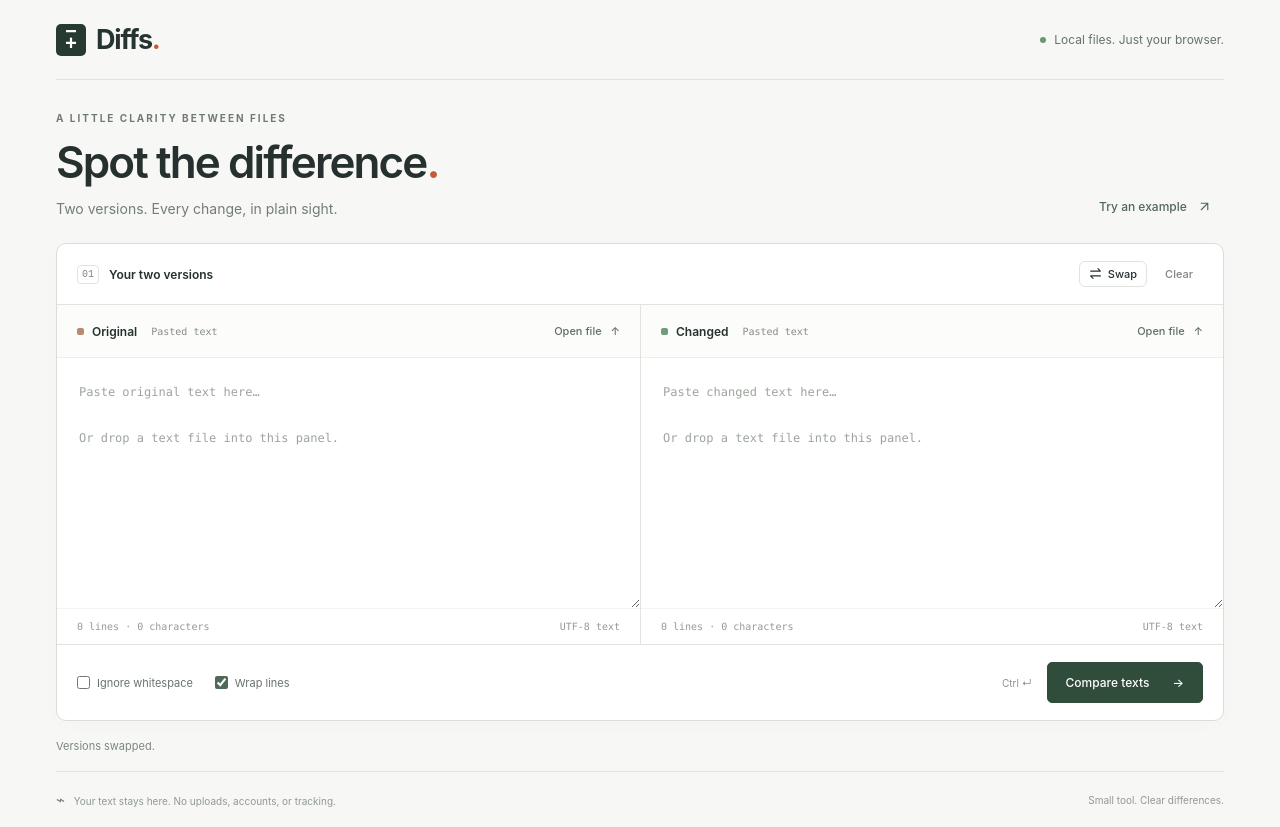
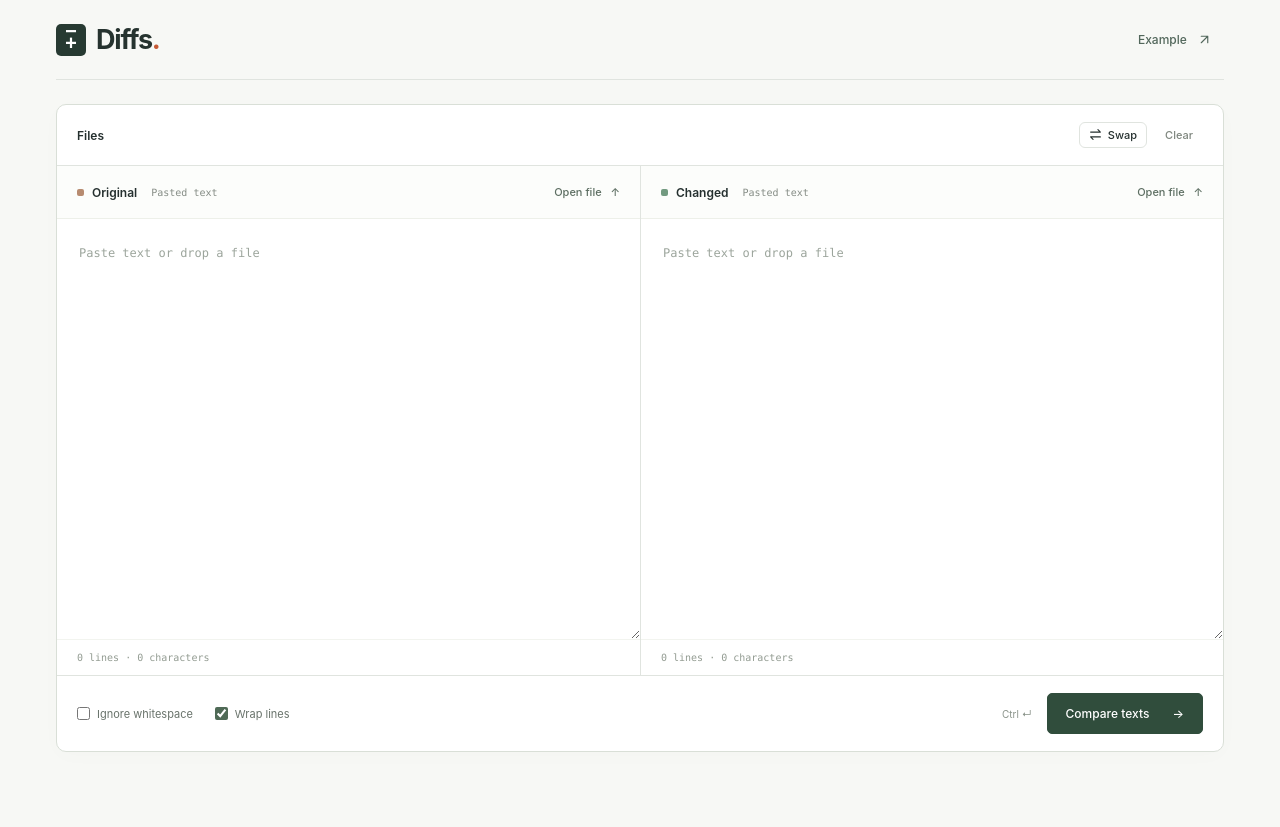
Before and after one commit to KotvicCodes/Diffs, a website built with Vite: page index.html in a window 1280 px wide. Both pictures are taken after a click on the button "Swap". After the commit the page ends 800 px from the top, so only its background shows below. Built offline with nearby package versions, Linux system fonts and the light colour scheme.

Commit message:
Remove decorative copy and simplify the interface

```diff
--- a/index.html
+++ b/index.html
@@ -5,37 +5,34 @@
     <meta name="viewport" content="width=device-width, initial-scale=1.0" />
     <meta name="description" content="Compare two text files, privately. A simple file diff tool that works entirely in your browser." />
     <meta name="color-scheme" content="light" />
-    <title>Diffs — a little clarity between files</title>
+    <title>Diffs</title>
   </head>
   <body>
     <div class="app">
       <header class="site-header">
         <a class="brand" href="./" aria-label="Diffs home"><span class="brand-icon" aria-hidden="true">−<br />+</span>Diffs<span class="brand-dot">.</span></a>
-        <span class="privacy"><span class="status-dot"></span>Local files. Just your browser.</span>
+        <button id="sample" class="text-button">Example <svg class="icon" aria-hidden="true" viewBox="0 0 16 16"><path d="M4 12 12 4M4 4h8v8" /></svg></button>
       </header>
 
       <main>
-        <div class="intro">
-          <div><p class="eyebrow">A LITTLE CLARITY BETWEEN FILES</p><h1>Spot the difference<span>.</span></h1><p class="subtitle">Two versions. Every change, in plain sight.</p></div>
-          <button id="sample" class="text-button">Try an example <svg class="icon" aria-hidden="true" viewBox="0 0 16 16"><path d="M4 12 12 4M4 4h8v8" /></svg></button>
-        </div>
+        <h1 class="sr-only">Compare files</h1>
 
         <div class="workspace">
           <div class="toolbar">
-            <div class="view-label"><span class="step-number" id="step-number">01</span><span id="view-title">Your two versions</span></div>
+            <div class="view-label" id="view-title">Files</div>
             <div class="toolbar-actions"><button id="edit" hidden>Edit texts</button><button id="swap" title="Swap original and changed text"><svg class="icon" aria-hidden="true" viewBox="0 0 16 16"><path d="M2 5h12l-3-3M14 11H2l3 3" /></svg> Swap</button><button id="clear" class="muted-button">Clear</button></div>
           </div>
 
           <div id="editors" class="editors">
             <section class="editor-panel" data-side="left" aria-label="Original version">
               <div class="panel-header"><div class="file-heading"><span class="file-dot original-dot"></span><span class="panel-label">Original</span><span id="left-name" class="file-name" title="Pasted text">Pasted text</span></div><button class="file-button" data-open="left">Open file <span aria-hidden="true">↑</span></button><input type="file" id="left-file" hidden aria-label="Open original file" /></div>
-              <label class="sr-only" for="left-text">Original text</label><textarea id="left-text" spellcheck="false" placeholder="Paste original text here…&#10;&#10;Or drop a text file into this panel."></textarea>
-              <div class="panel-footer"><span id="left-meta">0 lines · 0 characters</span><span>UTF-8 text</span></div>
+              <label class="sr-only" for="left-text">Original text</label><textarea id="left-text" spellcheck="false" placeholder="Paste text or drop a file"></textarea>
+              <div class="panel-footer"><span id="left-meta">0 lines · 0 characters</span></div>
             </section>
             <section class="editor-panel" data-side="right" aria-label="Changed version">
               <div class="panel-header"><div class="file-heading"><span class="file-dot changed-dot"></span><span class="panel-label">Changed</span><span id="right-name" class="file-name" title="Pasted text">Pasted text</span></div><button class="file-button" data-open="right">Open file <span aria-hidden="true">↑</span></button><input type="file" id="right-file" hidden aria-label="Open changed file" /></div>
-              <label class="sr-only" for="right-text">Changed text</label><textarea id="right-text" spellcheck="false" placeholder="Paste changed text here…&#10;&#10;Or drop a text file into this panel."></textarea>
-              <div class="panel-footer"><span id="right-meta">0 lines · 0 characters</span><span>UTF-8 text</span></div>
+              <label class="sr-only" for="right-text">Changed text</label><textarea id="right-text" spellcheck="false" placeholder="Paste text or drop a file"></textarea>
+              <div class="panel-footer"><span id="right-meta">0 lines · 0 characters</span></div>
             </section>
           </div>
 
@@ -50,10 +47,9 @@
             <div class="compare-action"><span class="keyboard-hint"><kbd id="shortcut">Ctrl</kbd> <kbd>↵</kbd></span><button id="compare" class="primary-button">Compare texts <span aria-hidden="true">→</span></button></div>
           </div>
         </div>
-        <div class="under-workspace"><p id="message" role="status" aria-live="polite">Ready when you are. Add two files or paste some text.</p><span id="change-count" hidden></span></div>
+        <div class="under-workspace"><p id="message" role="status" aria-live="polite"></p><span id="change-count" hidden></span></div>
       </main>
 
-      <footer class="site-footer"><p><span aria-hidden="true">⌁</span> Your text stays here. No uploads, accounts, or tracking.</p><span>Small tool. Clear differences.</span></footer>
     </div>
     <script type="module" src="/src/main.js"></script>
   </body>
--- a/src/main.js
+++ b/src/main.js
@@ -23,8 +23,7 @@ function edit() {
   $('editors').hidden = false;
   $('comparison').hidden = true;
   $('edit').hidden = true;
-  $('step-number').textContent = '01';
-  $('view-title').textContent = 'Your two versions';
+  $('view-title').textContent = 'Files';
   $('compare').firstChild.textContent = 'Compare texts ';
   $('change-count').hidden = true;
   result = null;
@@ -91,16 +90,15 @@ function renderComparison() {
     $('editors').hidden = true;
     $('comparison').hidden = false;
     $('edit').hidden = false;
-    $('step-number').textContent = '02';
-    $('view-title').textContent = 'The comparison';
+    $('view-title').textContent = 'Comparison';
     $('compare').firstChild.textContent = 'Compare again ';
     $('result-lines').textContent = `${next.rows.length.toLocaleString()} aligned rows`;
     $('change-count').hidden = false;
     $('change-count').textContent = `+${next.added} added  /  −${next.removed} removed`;
     $('change-count').classList.toggle('is-identical', next.identical);
     message(next.identical
-      ? $('ignore-whitespace').checked ? 'The texts match when ignoring whitespace.' : 'The texts are identical.'
-      : 'Comparison ready. Changes are highlighted below each file name.');
+      ? $('ignore-whitespace').checked ? 'Identical (ignoring whitespace).' : 'Identical.'
+      : '');
     result = next;
     $('diff-scroll').scrollTop = 0;
   } catch (error) {
@@ -123,7 +121,7 @@ async function loadFile(side, file) {
     $(`${side}-text`).value = normalize(text);
     names[side] = file.name;
     updateMeta(side);
-    message(`Loaded ${file.name}. Ready to compare.`);
+    message('');
   } catch (error) {
     if (loadVersion[side] === version) message(error.message, true);
   }
@@ -136,7 +134,7 @@ for (const side of sides) {
   $(`${side}-text`).addEventListener('input', () => {
     loadVersion[side]++;
     updateMeta(side);
-    message('Ready to compare.');
+    message('');
   });
   const panel = document.querySelector(`[data-side="${side}"]`);
   panel.addEventListener('dragover', (event) => {
@@ -157,7 +155,7 @@ for (const side of sides) {
 }
 
 $('compare').addEventListener('click', renderComparison);
-$('edit').addEventListener('click', () => { edit(); $('left-text').focus(); message('Edit either version, then compare again.'); });
+$('edit').addEventListener('click', () => { edit(); $('left-text').focus(); message(''); });
 $('ignore-whitespace').addEventListener('change', () => { if (result) renderComparison(); });
 $('wrap').addEventListener('change', () => document.querySelector('.workspace').classList.toggle('no-wrap', !$('wrap').checked));
 $('swap').addEventListener('click', () => {
@@ -166,7 +164,7 @@ $('swap').addEventListener('click', () => {
   [names.left, names.right] = [names.right, names.left];
   sides.forEach(updateMeta);
   if (result) renderComparison();
-  else message('Versions swapped.');
+  else message('');
 });
 $('clear').addEventListener('click', () => {
   edit();
@@ -177,13 +175,13 @@ $('clear').addEventListener('click', () => {
     updateMeta(side);
   }
   $('diff-rows').replaceChildren();
-  message('Ready when you are. Add two files or paste some text.');
+  message('');
   $('left-text').focus();
 });
 $('sample').addEventListener('click', () => {
   for (const side of sides) loadVersion[side]++;
-  $('left-text').value = '{\n  "name": "a small idea",\n  "version": "1.0.0",\n  "private": false,\n  "features": [\n    "compare text",\n    "upload files"\n  ]\n}\n';
-  $('right-text').value = '{\n  "name": "a little clarity",\n  "version": "1.1.0",\n  "private": true,\n  "features": [\n    "compare text",\n    "open local files",\n    "keep things simple"\n  ]\n}\n';
+  $('left-text').value = '{\n  "name": "project",\n  "version": "1.0.0",\n  "private": false,\n  "features": [\n    "compare text",\n    "upload files"\n  ]\n}\n';
+  $('right-text').value = '{\n  "name": "project",\n  "version": "1.1.0",\n  "private": true,\n  "features": [\n    "compare text",\n    "open local files",\n    "ignore whitespace"\n  ]\n}\n';
   names.left = 'before.json';
   names.right = 'after.json';
   sides.forEach(updateMeta);
--- a/src/style.css
+++ b/src/style.css
@@ -5,7 +5,6 @@
   font-synthesis: none;
   -webkit-font-smoothing: antialiased;
   --border: #e0e4df;
-  --muted: #737d77;
   --orange: #c65a35;
 }
 * { box-sizing: border-box; }
@@ -16,26 +15,18 @@ button:hover { background: #f0f2ee; border-color: #bec7bd; }
 button:focus-visible, a:focus-visible, input:focus-visible, .diff-scroll:focus-visible { outline: 2px solid var(--orange); outline-offset: 3px; }
 [hidden] { display: none !important; }
 .app { width: min(1440px, 100%); margin: auto; padding: 0 56px; }
+main { padding-top: 24px; }
 .site-header { display: flex; align-items: center; justify-content: space-between; height: 100px; border-bottom: 1px solid var(--border); }
 .brand { display: flex; align-items: center; text-decoration: none; color: #26332f; font-size: 27px; font-weight: 750; letter-spacing: -1.2px; }
 .brand-icon { width: 30px; height: 32px; line-height: 12px; padding-top: 3px; border-radius: 5px; margin-right: 10px; background: #273a32; color: white; font-family: monospace; font-size: 20px; letter-spacing: 0; text-align: center; }
 .brand-dot { color: var(--orange); }
-.privacy { display: flex; align-items: center; gap: 8px; color: #647268; font-size: 12px; }
-.status-dot { width: 6px; height: 6px; background: #6d9676; border-radius: 50%; }
-.intro { display: flex; align-items: flex-end; justify-content: space-between; gap: 20px; padding: 51px 0 33px; }
-.eyebrow { font-size: 10px; font-weight: 650; letter-spacing: 2px; margin: 0 0 14px; color: #6f7b71; }
-h1 { font-size: clamp(28px, 3.5vw, 44px); line-height: 1.1; font-weight: 600; letter-spacing: -1.9px; margin: 0 0 14px; }
-h1 span { color: var(--orange); }
-.subtitle { margin: 0; color: var(--muted); font-size: 14px; }
-.text-button { background: transparent; border-color: transparent; color: #52675b; font-size: 12px; margin-bottom: -6px; white-space: nowrap; }
-.text-button span { margin-left: 10px; }
+.text-button { background: transparent; border-color: transparent; color: #52675b; font-size: 12px; white-space: nowrap; }
 .icon { width: 13px; height: 13px; fill: none; stroke: currentColor; stroke-width: 1.4; stroke-linecap: round; stroke-linejoin: round; vertical-align: -2px; }
 .text-button .icon { margin-left: 8px; }
 .toolbar-actions .icon { margin-right: 3px; }
 .workspace { background: white; border: 1px solid #d9dfd7; border-radius: 10px; box-shadow: 0 4px 22px #263b2d04; overflow: hidden; }
 .toolbar { min-height: 61px; display: flex; align-items: center; justify-content: space-between; gap: 12px; padding: 12px 20px; border-bottom: 1px solid var(--border); }
 .view-label { display: flex; align-items: center; gap: 10px; font-size: 12px; font-weight: 600; }
-.step-number { font: 10px ui-monospace, monospace; color: #7e877f; border: 1px solid var(--border); border-radius: 4px; padding: 3px 4px; }
 .toolbar-actions { display: flex; gap: 8px; }
 .toolbar-actions button { font-size: 11px; padding: 5px 9px; }
 .toolbar-actions button span { margin-right: 5px; font-size: 15px; }
@@ -67,14 +58,11 @@ kbd { font: inherit; }
 .primary-button { background: #304d3c; border-color: #304d3c; color: white; padding: 12px 18px; font-size: 12px; border-radius: 5px; }
 .primary-button span { margin-left: 20px; }
 .primary-button:hover { background: #223d2d; border-color: #223d2d; }
-.under-workspace { min-height: 70px; display: flex; align-items: flex-start; justify-content: space-between; gap: 14px; padding-top: 17px; }
+.under-workspace { display: flex; align-items: flex-start; justify-content: space-between; gap: 14px; padding: 17px 0; }
 #message { font-size: 11px; color: #7c877d; margin: 0; line-height: 1.6; }
 #message.error { color: #ac3d31; }
 #change-count { font: 11px ui-monospace, SFMono-Regular, Consolas, monospace; color: #64736a; white-space: pre; padding-top: 3px; }
 #change-count.is-identical { color: #34724c; }
-.site-footer { display: flex; align-items: center; justify-content: space-between; gap: 16px; padding: 26px 0; border-top: 1px solid var(--border); color: #91998f; font-size: 10px; }
-.site-footer p { margin: 0; }
-.site-footer p span { margin-right: 6px; font-size: 15px; color: #73846e; }
 .drag-over { background: #eef4eb; box-shadow: inset 0 0 0 2px #719079; }
 .result-headers > div { justify-content: flex-start; gap: 8px; }
 .result-headers > div + div { border-left: 1px solid var(--border); }
@@ -108,28 +96,17 @@ kbd { font: inherit; }
 @media (min-height: 950px) { textarea { height: 430px; } .diff-scroll { height: 470px; } }
 @media (max-height: 900px) and (min-width: 601px) {
   .site-header { height: 80px; }
-  .intro { padding: 32px 0 26px; }
-  textarea { height: clamp(200px, calc(100dvh - 550px), 346px); }
-  .diff-scroll { height: clamp(220px, calc(100dvh - 530px), 386px); }
-  .under-workspace { min-height: 50px; }
-  .site-footer { padding: 18px 0; }
+  textarea { height: clamp(200px, calc(100dvh - 380px), 430px); }
+  .diff-scroll { height: clamp(220px, calc(100dvh - 360px), 470px); }
 }
 @media (max-width: 900px) { .app { padding: 0 28px; } .file-heading .file-name { display: none; } .options { gap: 14px; } .keyboard-hint { display: none; } }
 @media (max-width: 600px) {
   .app { padding: 0 16px; }
   .site-header { height: 76px; }
   .brand { font-size: 24px; }
-  .privacy { font-size: 10px; max-width: 145px; line-height: 1.6; }
-  .status-dot { flex-shrink: 0; }
-  .intro { padding: 32px 0 23px; align-items: flex-start; flex-direction: column; gap: 16px; }
-  .eyebrow { font-size: 8px; letter-spacing: 1.5px; }
-  h1 { letter-spacing: -1.1px; }
-  .subtitle { font-size: 12px; }
-  .text-button { padding-left: 0; }
   .toolbar { padding: 12px; }
   .toolbar-actions { gap: 2px; }
   .toolbar-actions button { padding: 5px 6px; }
-  .step-number { display: none; }
   .view-label { font-size: 11px; }
   .editors { grid-template-columns: minmax(0, 1fr); }
   .editor-panel + .editor-panel { border-left: 0; border-top: 1px solid var(--border); }
@@ -141,8 +118,6 @@ kbd { font: inherit; }
   .compare-action, .primary-button { width: 100%; }
   .primary-button { display: flex; justify-content: space-between; }
   .under-workspace { flex-direction: column; gap: 7px; padding-bottom: 22px; }
-  .site-footer { align-items: flex-start; padding: 20px 0; line-height: 1.7; }
-  .site-footer > span { display: none; }
   .result-headers > div { padding: 14px 10px; flex-wrap: wrap; }
   .result-headers .file-name { flex-basis: 100%; margin-left: 0; }
   .diff-cell { font-size: 10px; padding-right: 5px; }
```
